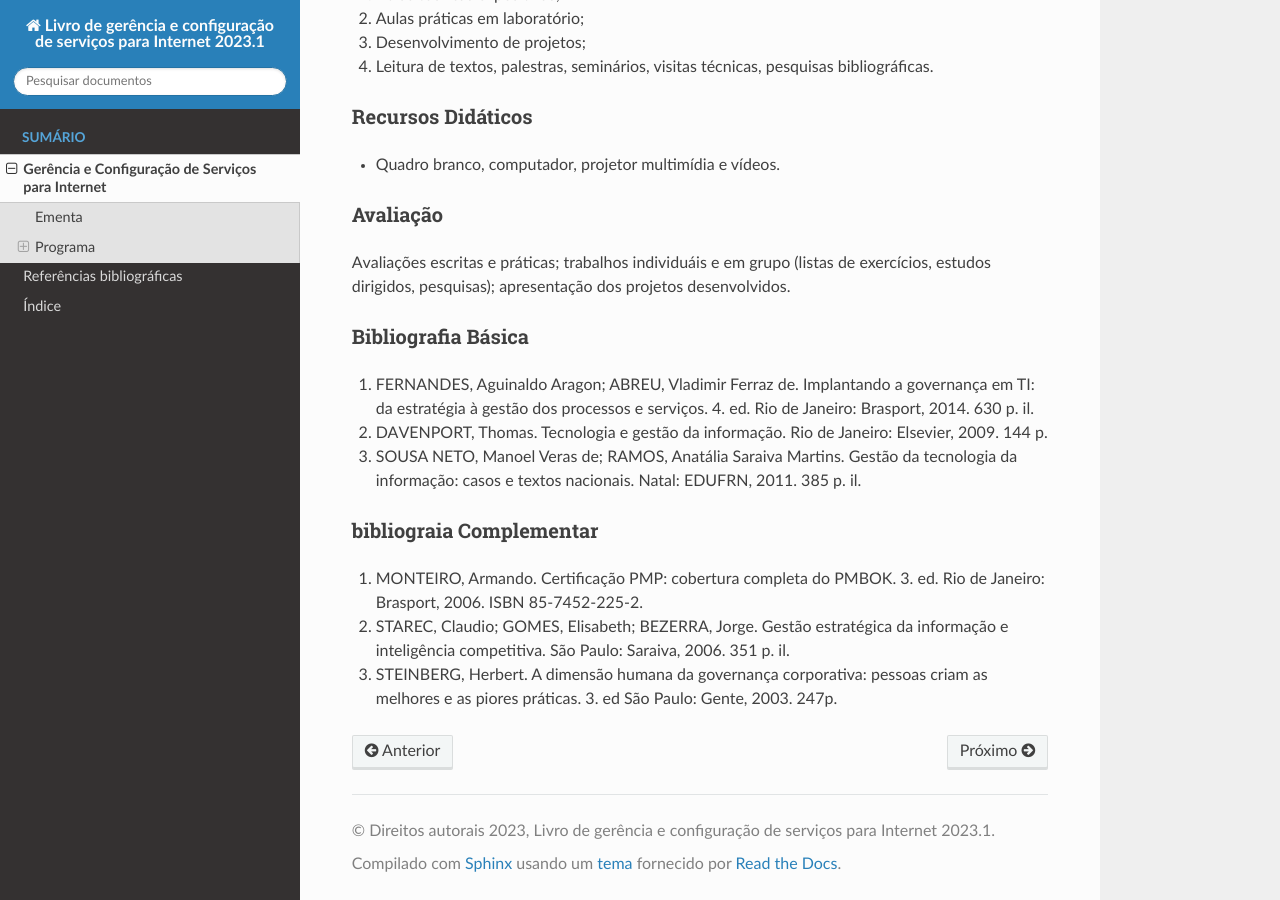
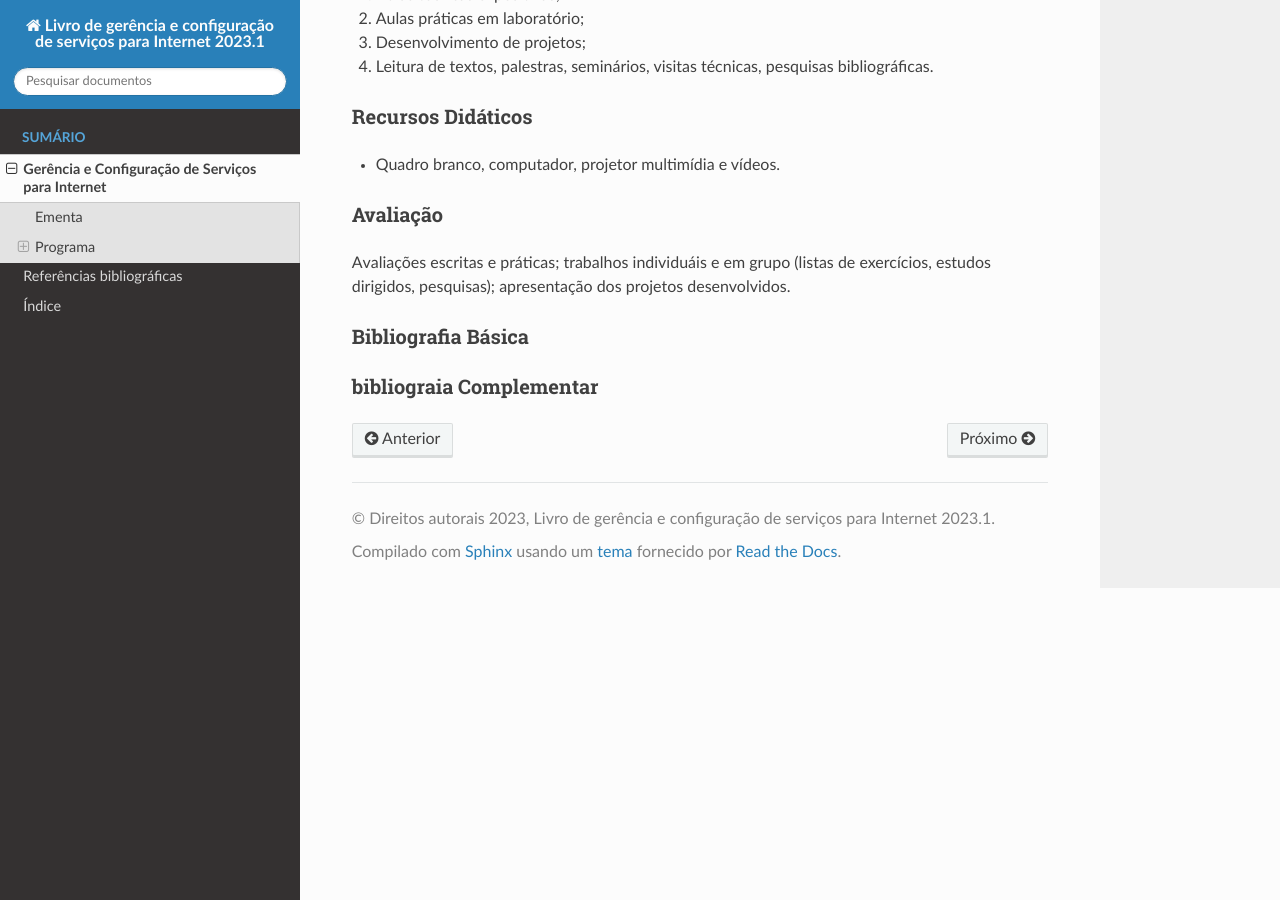
Before and after one commit to ifrnlab/curso-gsi-2023.1, a Sphinx documentation site: the page built from docs/programa.md, in a window 1280 px wide and 900 px high, scrolled down 1183 px. Built offline with Sphinx 7.4.7 and the Read the Docs theme 2.0.0, drawn with Linux system fonts in a browser that asks for light colours.

Commit message:
Update programa.md

```diff
--- a/docs/programa.md
+++ b/docs/programa.md
@@ -56,19 +56,4 @@ Avaliações escritas e práticas; trabalhos individuáis e em grupo (listas de
 
 ### Bibliografia Básica
 
-1. FERNANDES, Aguinaldo Aragon; ABREU, Vladimir Ferraz de. Implantando a governança em TI:
-da estratégia à gestão dos processos e serviços. 4. ed. Rio de Janeiro: Brasport, 2014. 630 p. il.
-1. DAVENPORT, Thomas. Tecnologia e gestão da informação. Rio de Janeiro: Elsevier, 2009. 144
-p.
-1. SOUSA NETO, Manoel Veras de; RAMOS, Anatália Saraiva Martins. Gestão da tecnologia da
-informação: casos e textos nacionais. Natal: EDUFRN, 2011. 385 p. il.
-
-
 ### bibliograia Complementar
-
-1. MONTEIRO, Armando. Certificação PMP: cobertura completa do PMBOK. 3. ed. Rio de Janeiro:
-Brasport, 2006. ISBN 85-7452-225-2.
-2. STAREC, Claudio; GOMES, Elisabeth; BEZERRA, Jorge. Gestão estratégica da informação e
-inteligência competitiva. São Paulo: Saraiva, 2006. 351 p. il.
-3. STEINBERG, Herbert. A dimensão humana da governança corporativa: pessoas criam as
-melhores e as piores práticas. 3. ed São Paulo: Gente, 2003. 247p.
```
